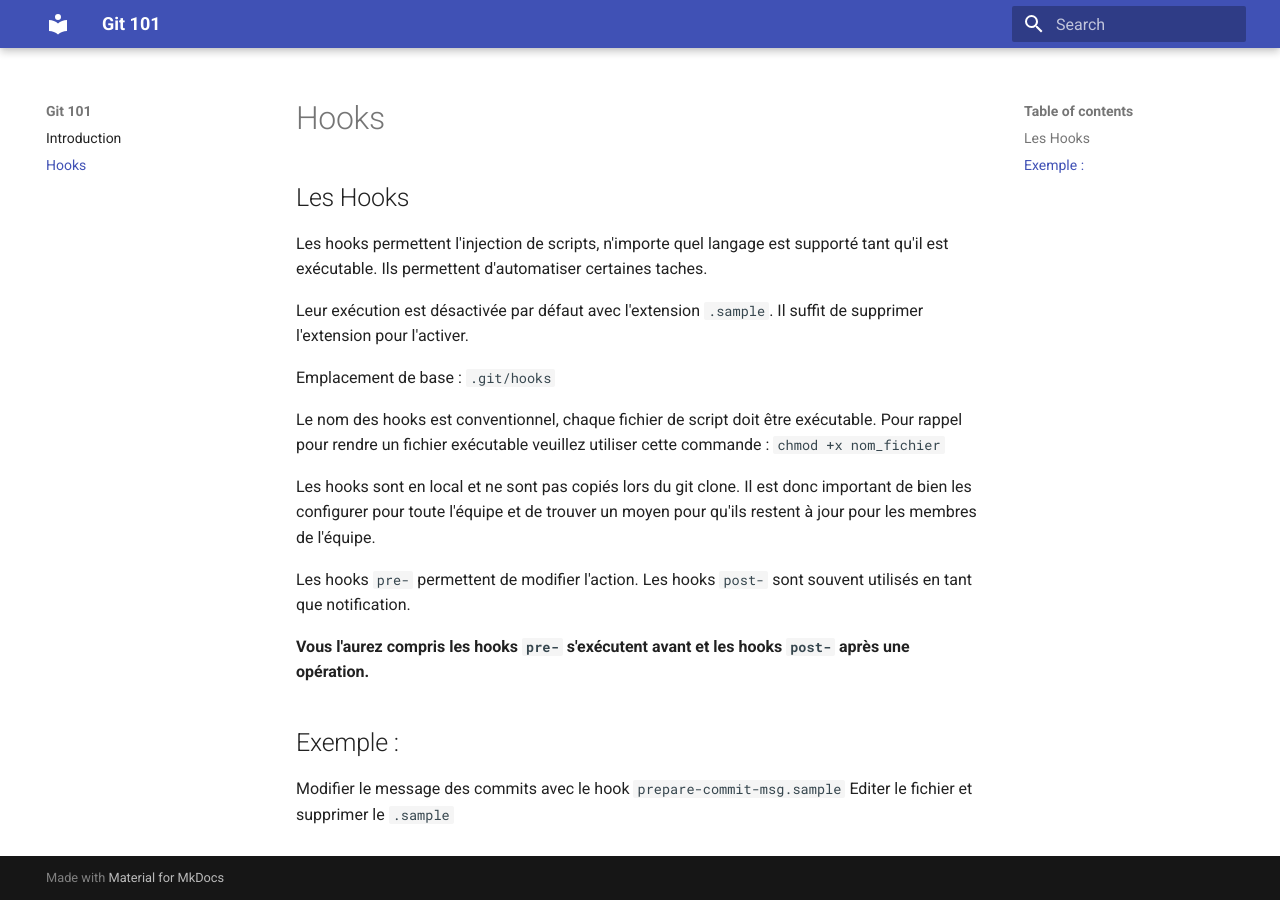
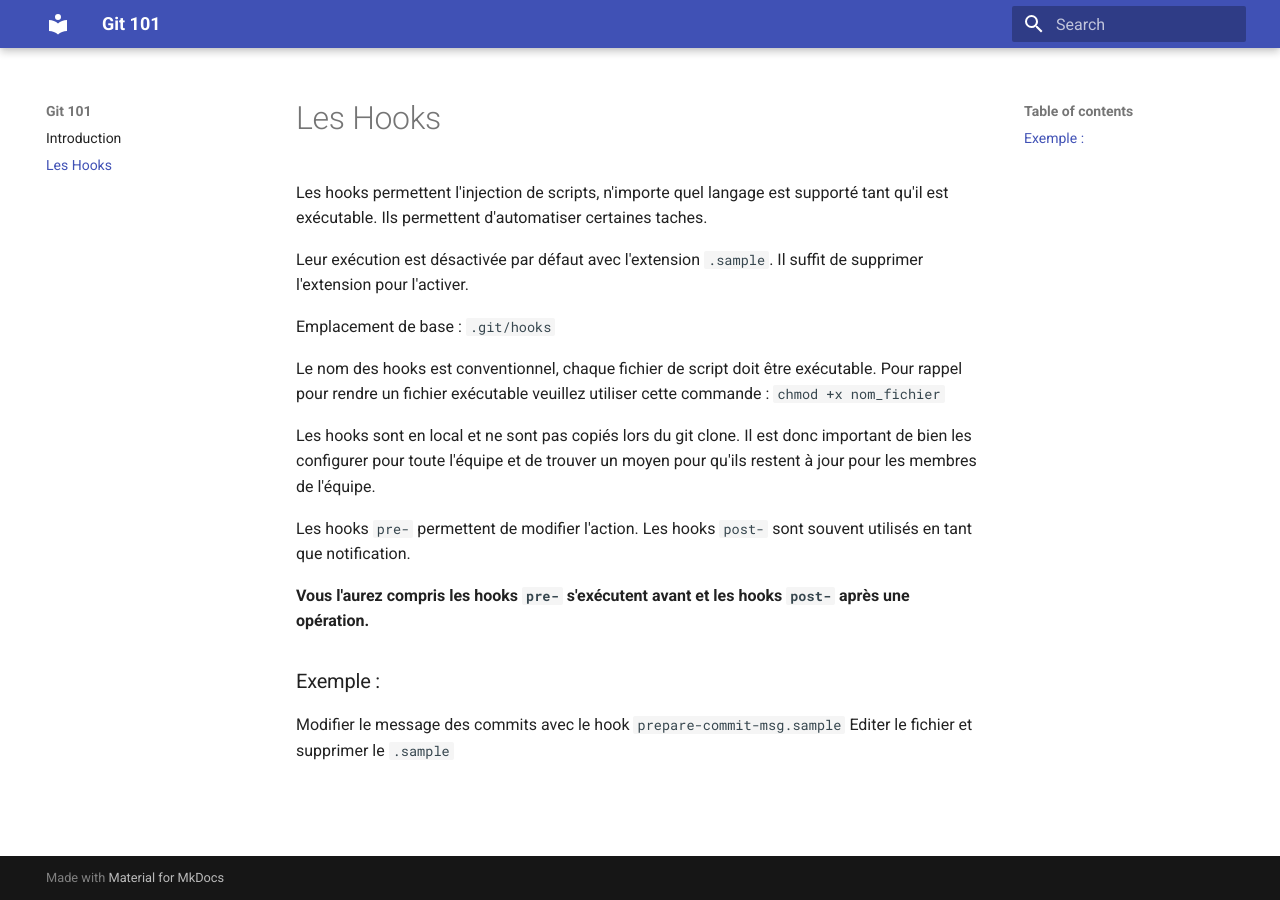
Before and after one commit to ub-mmi-but/git-101, an MkDocs documentation site: the page built from docs/hooks.md, in a window 1280 px wide. Built offline with MkDocs 1.6.1 and Material for MkDocs 9.7.7, drawn with Linux system fonts in a browser that asks for light colours.

Commit message:
Harmonisation des titres

```diff
--- a/docs/hooks.md
+++ b/docs/hooks.md
@@ -1,4 +1,4 @@
-## Les Hooks
+# Les Hooks
 
 Les hooks permettent l'injection de scripts, n'importe quel langage est supporté tant qu'il est exécutable. Ils permettent d'automatiser certaines taches.
 
@@ -16,7 +16,7 @@ Les hooks `post-` sont souvent utilisés en tant que notification.
 
 **Vous l'aurez compris les hooks `pre-` s'exécutent avant et les hooks `post-` après une opération.**
 
-## Exemple :
+### Exemple :
 
 Modifier le message des commits avec le hook `prepare-commit-msg.sample`
 Editer le fichier et supprimer le `.sample`
```
